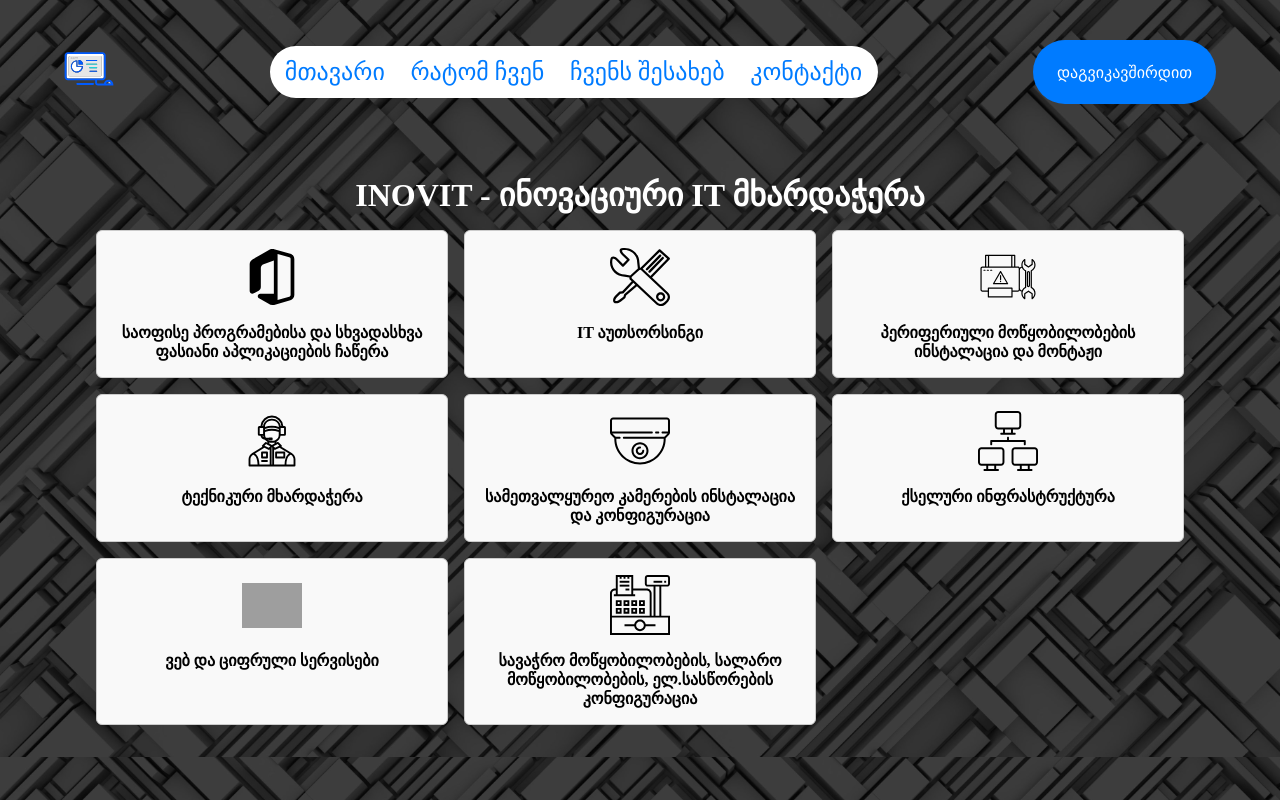
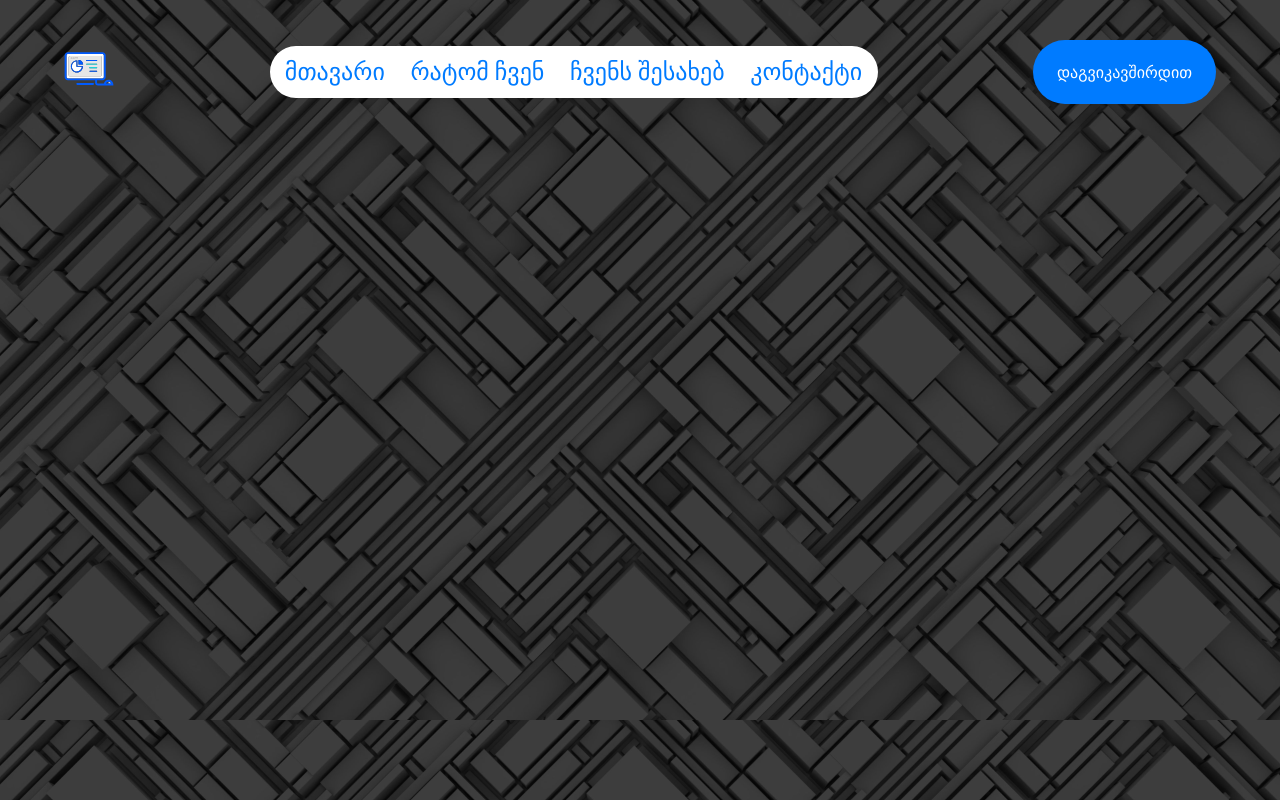
Before and after one commit to RTGameDev/inovIT, a React (Vite) app: page / in a window 1280 px wide. Built offline with nearby package versions, Linux system fonts and the light colour scheme; grey boxes are pictures that could not be loaded.

Commit message:
navigation commit

```diff
--- a/src/App.jsx
+++ b/src/App.jsx
@@ -17,7 +17,7 @@
       <Router>
         <Navigation />
         <Routes>
-          <Route path='/' element={<Home />} />
+          <Route path='/inovIT' element={<Home />} />
           <Route path='/why_us' element={<WhyUs />} />
           <Route path='/about' element={<About />} />
           <Route path='/contact' element={<Contact />} />
--- a/src/Navigation.jsx
+++ b/src/Navigation.jsx
@@ -6,11 +6,11 @@
 
     return (
         <div className="header">
-            <NavLink to="/">
+            <NavLink to="/inovIT">
                 <img src={logo} alt="logo" />
             </NavLink>
             <nav className="navbar">
-                <NavLink to="/" className="nav_link">მთავარი</NavLink>
+                <NavLink to="/inovIT" className="nav_link">მთავარი</NavLink>
                 <NavLink to="/why_us" className="nav_link">რატომ ჩვენ</NavLink>
                 <NavLink to="/about" className="nav_link">ჩვენს შესახებ</NavLink>
                 <NavLink to="/contact" className="nav_link">კონტაქტი</NavLink>
```
